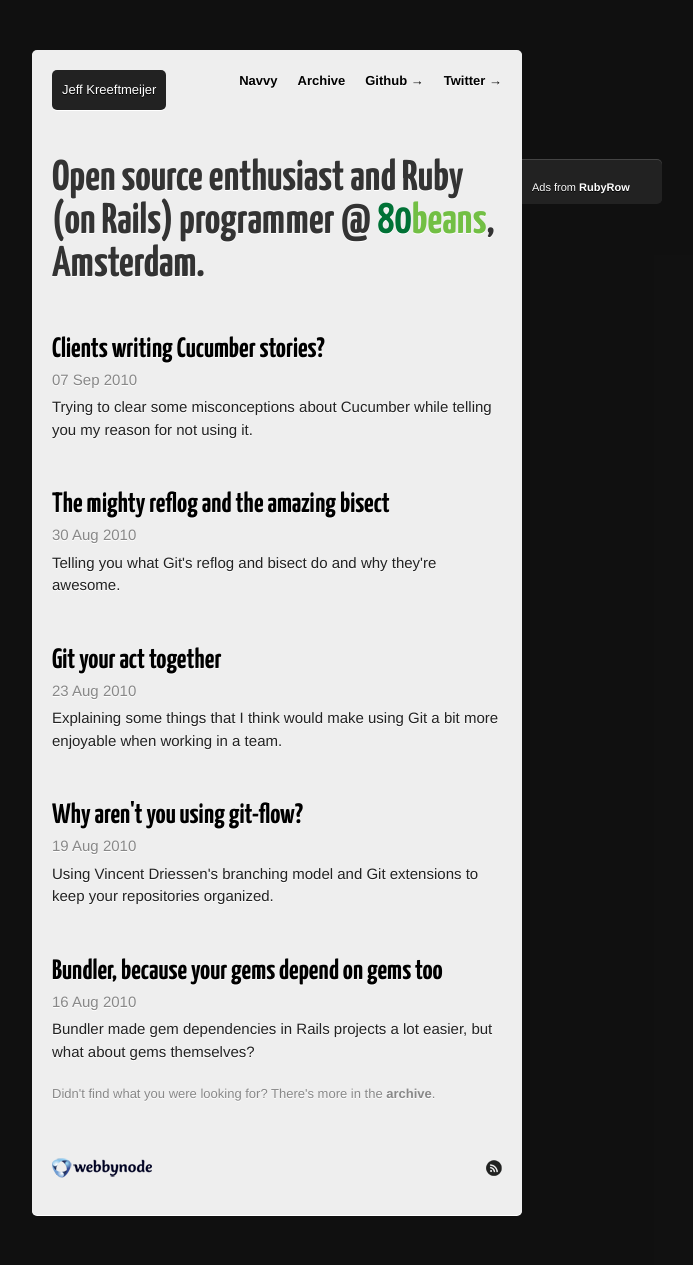
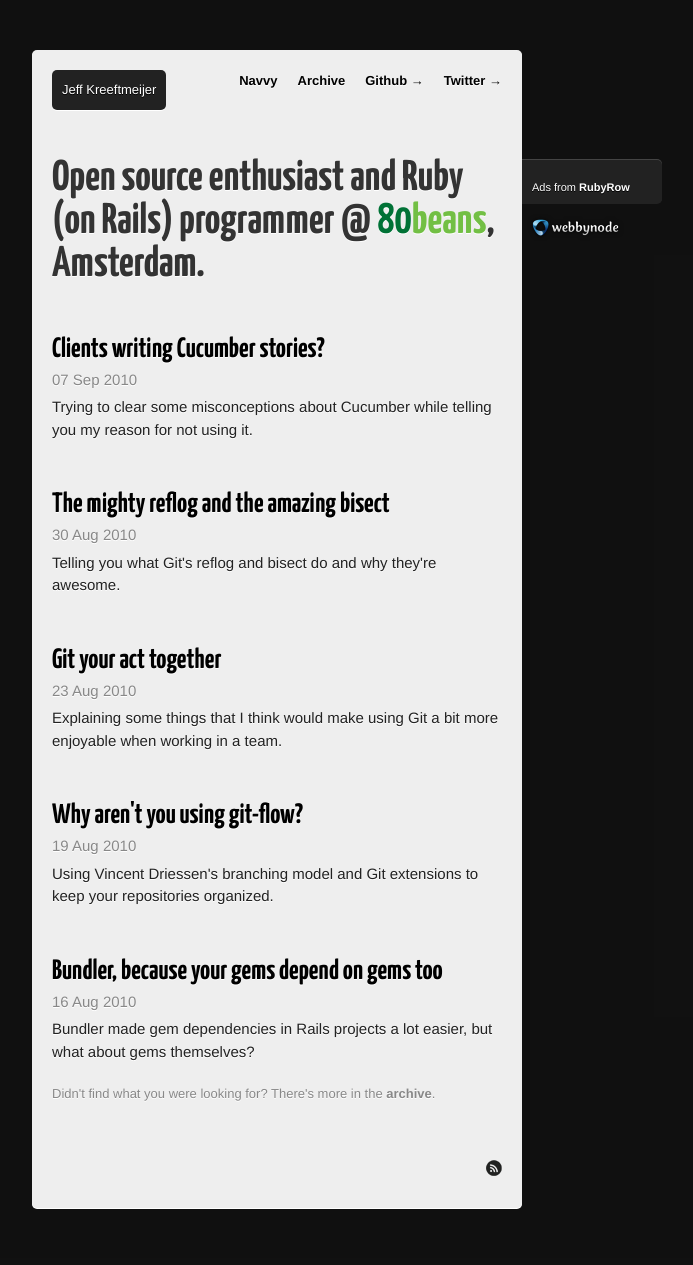
Before and after one commit to jeffkreeftmeijer/jeffkreeftmeijer.com, a Jekyll site: the page built from index.html, in a window 1280 px wide. Shown: the whole page, without its empty margins (363-1056 px from the left). Built offline with Jekyll 4.4.1, drawn with Linux system fonts in a browser that asks for light colours; comment, search, counter and statistics services are not loaded.

Commit message:
move the webbynode logo to the sidebar

```diff
--- a/_layouts/default.html
+++ b/_layouts/default.html
@@ -48,20 +48,25 @@
       <h2>{{ page.title }}</h2>
       {{ content }}
       <div id="footer">
-        <a id="webbynode" href="http://webbynode.com">
-          <img src="/images/webbynode.png"/> <span class="balloon">awesome hosting.</span>
-        </a>
         <a id="feed" href="http://feeds.feedburner.com/jeffkreeftmeijer">
           <span class="balloon">subscribe!</span> <img src="/images/feed.png"/>
           </a>
         <hr/>
       </div>
 
-      <div id="ad">
+      <div id="ads">
+        <div class="ad" id="adzerk">
           <div id="adzerk_ad_div">
             <script type="text/javascript" src="http://engine.rubyrow.net/Server/RUBY/JK/NOCSS"></script>
           </div>
           <p id="adzerk_by">Ads from <a href='http://rubyrow.net'>RubyRow</a></p>
+        </div>
+
+        <div class="ad" id="webbynode">
+          <a href="http://webbynode.com">
+            <img src="/images/webbynode.png"/>
+          </a>
+        </div>
       </div>
     </div>
   </div>
--- a/css/screen.css
+++ b/css/screen.css
@@ -130,12 +130,15 @@
   margin:5px 0;
 }
 
-div#ad{
-  width: 120px;
+div#ads{
   position:absolute;
-  background-color: #222;
   top: 110px;
   right: -140px;
+}
+
+div#adzerk{
+  width: 120px;
+  background-color: #222;
   padding: 10px;
   -moz-border-radius-topright:5px;
   -moz-border-radius-bottomright:5px;
@@ -146,7 +149,7 @@
   z-index: 20;
 }
 
-div#ad, div#ad a
+div#adzerk, div#adzerk a
 {
   color:#fff;
   font-size: 11px;
@@ -154,14 +157,19 @@
   text-shadow:0 1px 0 #000;
 }
 
-div#ad a:hover
+div#adzerk a:hover
 {
   color: #ddd;
 }
 
-div#ad p
+div#adzerk p
 {
   margin:10px 0 0 0;
+}
+
+div#webbynode
+{
+  padding: 10px 5px;
 }
 
 h1
```
Also changed, not shown: images/webbynode.png. Lines whose indentation alone changed are shown as unchanged.
